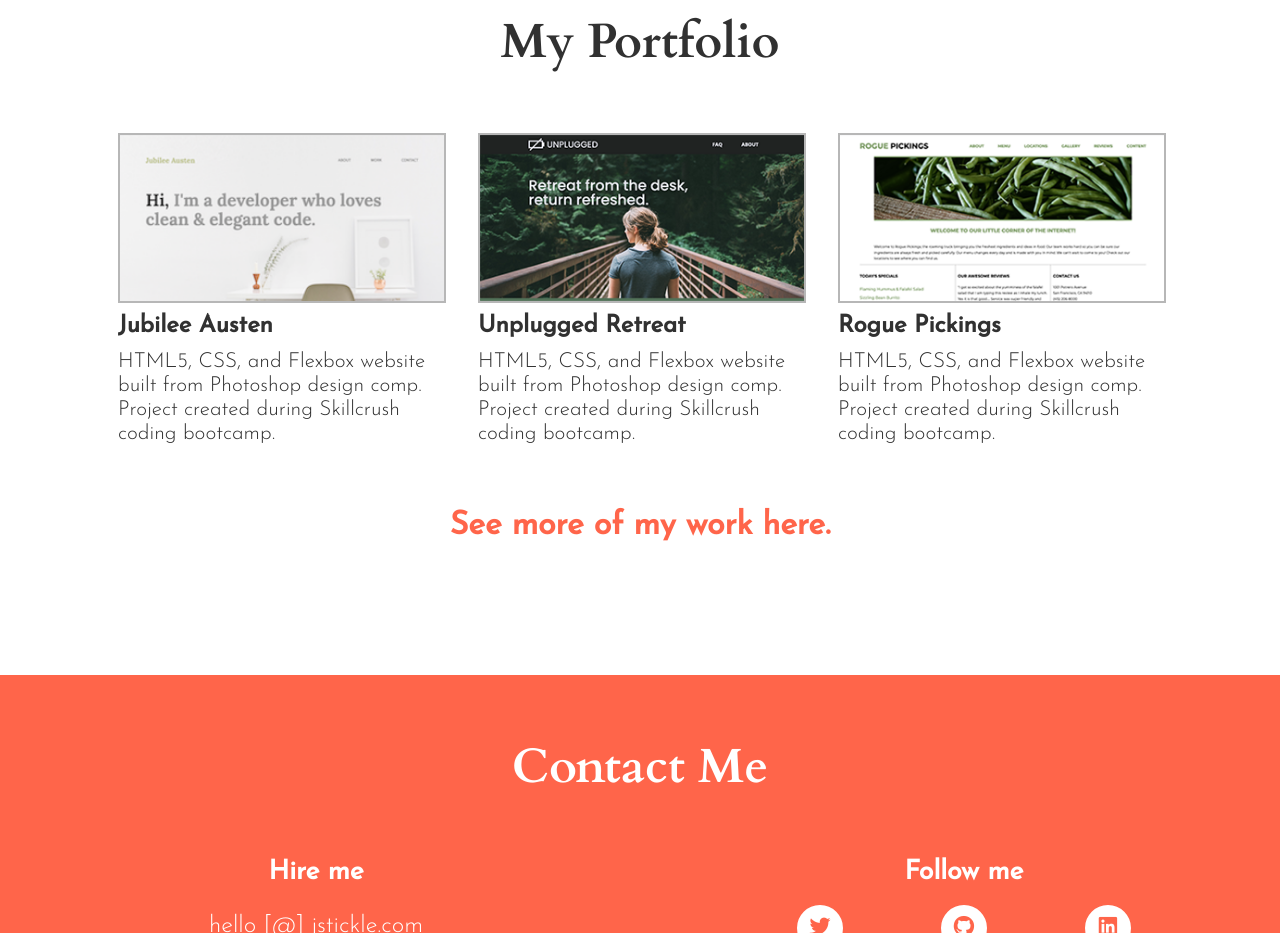
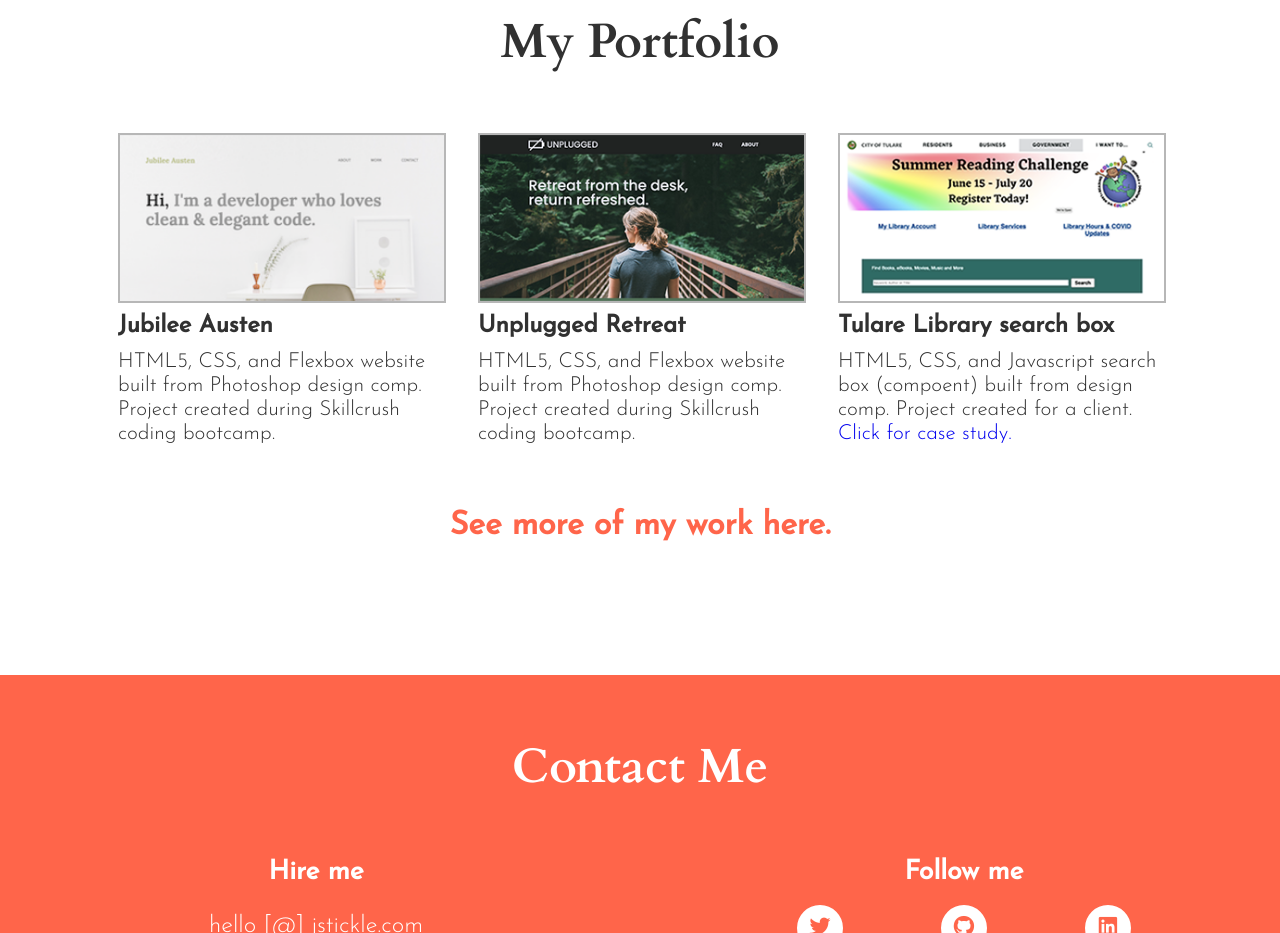
Before and after one commit to jstickle-codes/responsive-portfolio, a website built with Parcel: page index.html in a window 1280 px wide. Shown: the part 1700-2633 px from the top of the page. Built offline with nearby package versions, Linux system fonts and the light colour scheme.

Commit message:
Updated portfolio to replace rogue pickings with tulare public library search box

```diff
--- a/index.html
+++ b/index.html
@@ -96,12 +96,11 @@
             </div>
             <div class="project-3">
               <figure>
-                <a href="rogue/index.html" target="_blank"><img src="assets/rogue.png" alt="Rogue Pickings website"></a>
+                <a href="case-study/index.html" target="_blank"><img src="assets/search-box.png" alt="Tulare Public Library search box"></a>
               </figure>
               <div class="project-description">
-                <h5>Rogue Pickings</h5>
-                <p>HTML5, CSS, and Flexbox website built from Photoshop design comp. Project created during Skillcrush coding bootcamp.</p>
-              </div>
+                <h5>Tulare Library search box</h5>
+                <p>HTML5, CSS, and Javascript search box (compoent) built from design comp. Project created for a client. <a href="../case-study/index.html">Click for case study.</a></p>
             </div>
           </div>
           <a href="work/index.html"><h3>See more of my work here.</h3></a>
```
Also changed, not shown: work/index.html (+3 -3 lines), assets/search-box.png (added).
